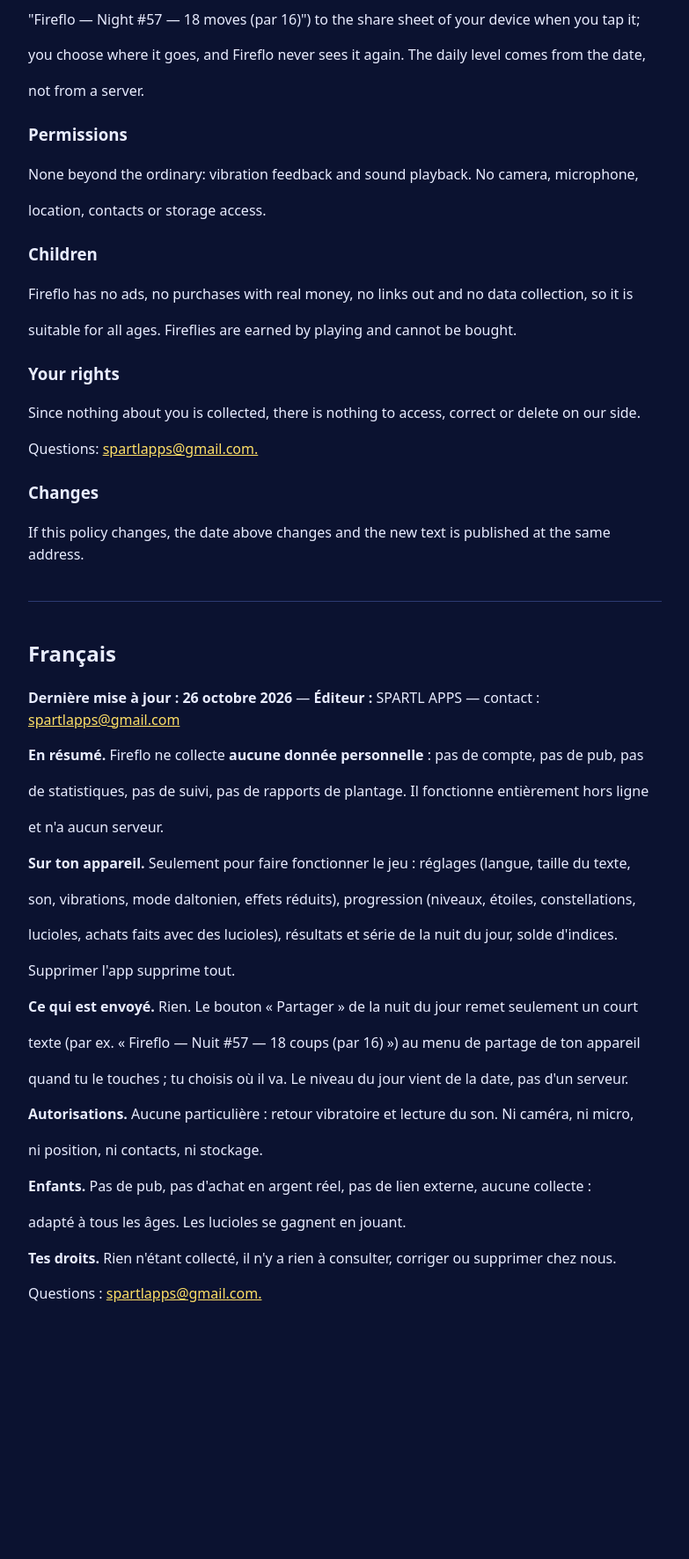
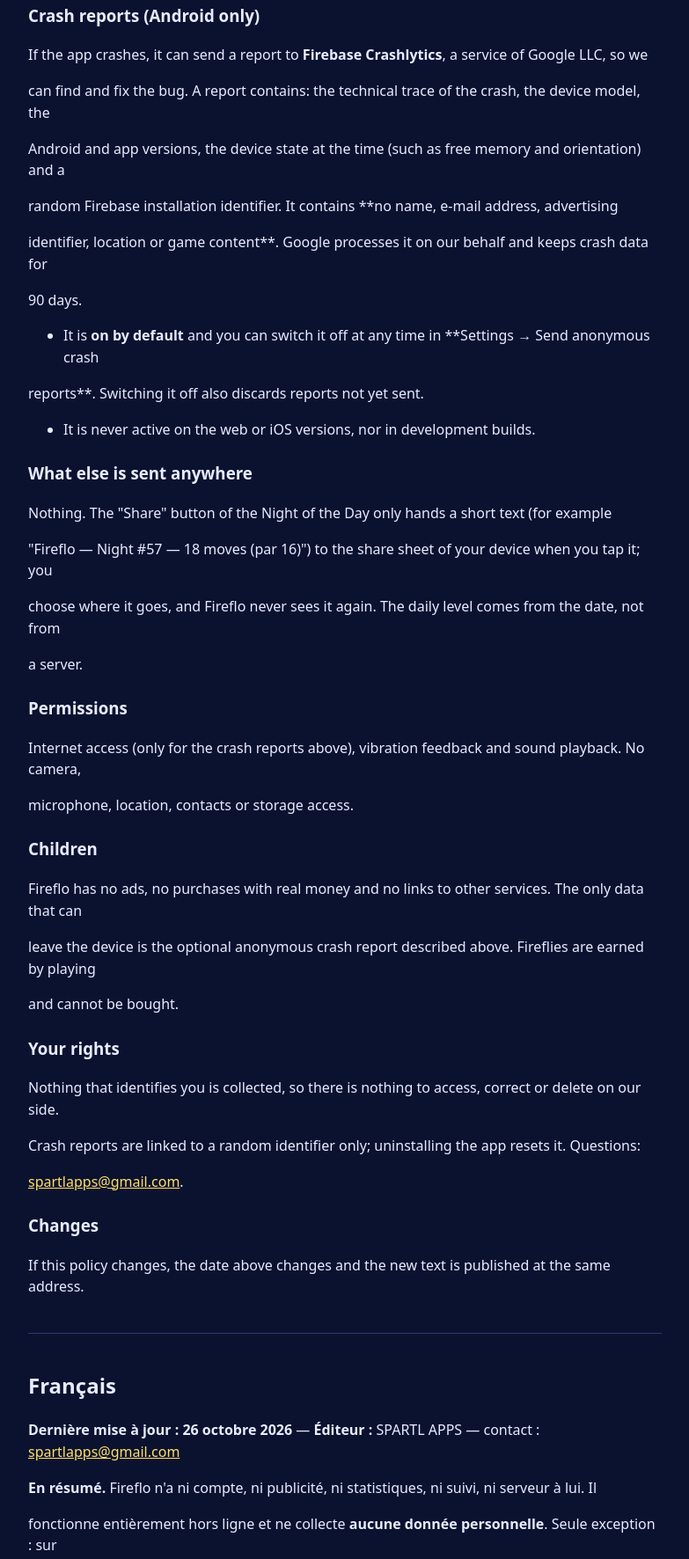
Before and after one commit to dhikricontact/fireflo-privacy, a plain HTML site: page index.html in a window 1280 px wide. Shown: the part 689-2461 px from the top of the page at 88% size, without its empty margins (248-1031 px from the left). Before the commit the page ends 2204 px from the top, so only its background shows below. Drawn offline with Linux system fonts and the light colour scheme.

Commit message:
Privacy policy: optional anonymous crash reports (Firebase Crashlytics, Android)

```diff
--- a/index.html
+++ b/index.html
@@ -16,47 +16,77 @@
 <h2 id="en">English</h2>
 <p><strong>Last updated: 26 October 2026</strong> — <strong>Publisher:</strong> SPARTL APPS — contact: <a href="mailto:spartlapps@gmail.com">spartlapps@gmail.com</a></p>
 <h3>In short</h3>
-<p>Fireflo collects <strong>no personal data</strong>. No account, no ads, no analytics, no tracking, no crash</p>
-<p>reporting. It works fully offline and has no server.</p>
+<p>Fireflo has no account, no ads, no analytics and no tracking, and no server of its own. It works</p>
+<p>fully offline and collects <strong>no personal data</strong>. The only exception: on <strong>Android</strong>, anonymous</p>
+<p><strong>crash reports</strong> are sent to Firebase Crashlytics (Google) so that bugs can be fixed. You can turn</p>
+<p>them off at any time in Settings.</p>
 <h3>What is stored on your device</h3>
 <p>Only on your device, to make the game work: your settings (language, text size, sound,</p>
-<p>vibration, colour-blind mode, reduced effects), your progress (levels, stars, constellations,</p>
-<p>fireflies, purchases made with fireflies), your daily-night results and streak, and your hint</p>
-<p>balance. Deleting the app deletes all of it.</p>
-<h3>What is sent anywhere</h3>
-<p>Nothing. The &quot;Share&quot; button on the Night of the Day only hands a short text (for example</p>
-<p>&quot;Fireflo — Night #57 — 18 moves (par 16)&quot;) to the share sheet of your device when you tap it;</p>
-<p>you choose where it goes, and Fireflo never sees it again. The daily level comes from the date,</p>
-<p>not from a server.</p>
+<p>vibration, colour-blind mode, reduced effects, crash-report choice), your progress (levels, stars,</p>
+<p>constellations, fireflies, purchases made with fireflies), your daily-night results and streak, and</p>
+<p>your hint balance. Deleting the app deletes all of it.</p>
+<h3>Crash reports (Android only)</h3>
+<p>If the app crashes, it can send a report to <strong>Firebase Crashlytics</strong>, a service of Google LLC, so we</p>
+<p>can find and fix the bug. A report contains: the technical trace of the crash, the device model, the</p>
+<p>Android and app versions, the device state at the time (such as free memory and orientation) and a</p>
+<p>random Firebase installation identifier. It contains **no name, e-mail address, advertising</p>
+<p>identifier, location or game content**. Google processes it on our behalf and keeps crash data for</p>
+<p>90 days.</p>
+<ul>
+<li>It is <strong>on by default</strong> and you can switch it off at any time in **Settings → Send anonymous crash</li>
+</ul>
+<p>  reports**. Switching it off also discards reports not yet sent.</p>
+<ul>
+<li>It is never active on the web or iOS versions, nor in development builds.</li>
+</ul>
+<h3>What else is sent anywhere</h3>
+<p>Nothing. The &quot;Share&quot; button of the Night of the Day only hands a short text (for example</p>
+<p>&quot;Fireflo — Night #57 — 18 moves (par 16)&quot;) to the share sheet of your device when you tap it; you</p>
+<p>choose where it goes, and Fireflo never sees it again. The daily level comes from the date, not from</p>
+<p>a server.</p>
 <h3>Permissions</h3>
-<p>None beyond the ordinary: vibration feedback and sound playback. No camera, microphone,</p>
-<p>location, contacts or storage access.</p>
+<p>Internet access (only for the crash reports above), vibration feedback and sound playback. No camera,</p>
+<p>microphone, location, contacts or storage access.</p>
 <h3>Children</h3>
-<p>Fireflo has no ads, no purchases with real money, no links out and no data collection, so it is</p>
-<p>suitable for all ages. Fireflies are earned by playing and cannot be bought.</p>
+<p>Fireflo has no ads, no purchases with real money and no links to other services. The only data that can</p>
+<p>leave the device is the optional anonymous crash report described above. Fireflies are earned by playing</p>
+<p>and cannot be bought.</p>
 <h3>Your rights</h3>
-<p>Since nothing about you is collected, there is nothing to access, correct or delete on our side.</p>
-<p>Questions: <a href="mailto:spartlapps@gmail.com.">spartlapps@gmail.com.</a></p>
+<p>Nothing that identifies you is collected, so there is nothing to access, correct or delete on our side.</p>
+<p>Crash reports are linked to a random identifier only; uninstalling the app resets it. Questions:</p>
+<p><a href="mailto:spartlapps@gmail.com">spartlapps@gmail.com</a>.</p>
 <h3>Changes</h3>
 <p>If this policy changes, the date above changes and the new text is published at the same address.</p>
 <hr>
 <h2 id="fr">Français</h2>
 <p><strong>Dernière mise à jour : 26 octobre 2026</strong> — <strong>Éditeur :</strong> SPARTL APPS — contact : <a href="mailto:spartlapps@gmail.com">spartlapps@gmail.com</a></p>
-<p><strong>En résumé.</strong> Fireflo ne collecte <strong>aucune donnée personnelle</strong> : pas de compte, pas de pub, pas</p>
-<p>de statistiques, pas de suivi, pas de rapports de plantage. Il fonctionne entièrement hors ligne</p>
-<p>et n&#x27;a aucun serveur.</p>
-<p><strong>Sur ton appareil.</strong> Seulement pour faire fonctionner le jeu : réglages (langue, taille du texte,</p>
-<p>son, vibrations, mode daltonien, effets réduits), progression (niveaux, étoiles, constellations,</p>
-<p>lucioles, achats faits avec des lucioles), résultats et série de la nuit du jour, solde d&#x27;indices.</p>
-<p>Supprimer l&#x27;app supprime tout.</p>
-<p><strong>Ce qui est envoyé.</strong> Rien. Le bouton « Partager » de la nuit du jour remet seulement un court</p>
-<p>texte (par ex. « Fireflo — Nuit #57 — 18 coups (par 16) ») au menu de partage de ton appareil</p>
-<p>quand tu le touches ; tu choisis où il va. Le niveau du jour vient de la date, pas d&#x27;un serveur.</p>
-<p><strong>Autorisations.</strong> Aucune particulière : retour vibratoire et lecture du son. Ni caméra, ni micro,</p>
-<p>ni position, ni contacts, ni stockage.</p>
-<p><strong>Enfants.</strong> Pas de pub, pas d&#x27;achat en argent réel, pas de lien externe, aucune collecte :</p>
-<p>adapté à tous les âges. Les lucioles se gagnent en jouant.</p>
-<p><strong>Tes droits.</strong> Rien n&#x27;étant collecté, il n&#x27;y a rien à consulter, corriger ou supprimer chez nous.</p>
-<p>Questions : <a href="mailto:spartlapps@gmail.com.">spartlapps@gmail.com.</a></p>
+<p><strong>En résumé.</strong> Fireflo n&#x27;a ni compte, ni publicité, ni statistiques, ni suivi, ni serveur à lui. Il</p>
+<p>fonctionne entièrement hors ligne et ne collecte <strong>aucune donnée personnelle</strong>. Seule exception : sur</p>
+<p><strong>Android</strong>, des <strong>rapports de plantage</strong> anonymes sont envoyés à Firebase Crashlytics (Google) pour</p>
+<p>corriger les bugs. Tu peux les désactiver à tout moment dans les réglages.</p>
+<p><strong>Sur ton appareil.</strong> Seulement pour faire fonctionner le jeu : réglages (langue, taille du texte, son,</p>
+<p>vibrations, mode daltonien, effets réduits, choix des rapports de plantage), progression (niveaux, étoiles,</p>
+<p>constellations, lucioles, achats faits avec des lucioles), résultats et série de la nuit du jour, solde</p>
+<p>d&#x27;indices. Supprimer l&#x27;app supprime tout.</p>
+<p><strong>Rapports de plantage (Android seulement).</strong> Si l&#x27;app plante, elle peut envoyer un rapport à **Firebase</p>
+<p>Crashlytics**, un service de Google LLC, pour que nous trouvions et corrigions le bug. Un rapport contient :</p>
+<p>la trace technique du plantage, le modèle de l&#x27;appareil, les versions d&#x27;Android et de l&#x27;app, l&#x27;état de</p>
+<p>l&#x27;appareil à ce moment (mémoire libre, orientation) et un identifiant d&#x27;installation Firebase aléatoire. Il ne</p>
+<p>contient <strong>ni nom, ni e-mail, ni identifiant publicitaire, ni position, ni contenu de jeu</strong>. Google le traite</p>
+<p>pour notre compte et conserve les données de plantage 90 jours.</p>
+<p>Ces rapports sont <strong>activés par défaut</strong> ; tu peux les couper à tout moment dans **Réglages → Envoyer des</p>
+<p>rapports de plantage anonymes** (cela efface aussi les rapports pas encore envoyés). Ils ne sont jamais actifs</p>
+<p>sur le web ni sur iOS, ni dans les versions de développement.</p>
+<p><strong>Ce qui est envoyé d&#x27;autre.</strong> Rien. Le bouton « Partager » de la nuit du jour remet seulement un court</p>
+<p>texte (par ex. « Fireflo — Nuit #57 — 18 coups (par 16) ») au menu de partage de ton appareil quand tu le</p>
+<p>touches ; tu choisis où il va. Le niveau du jour vient de la date, pas d&#x27;un serveur.</p>
+<p><strong>Autorisations.</strong> Accès à Internet (uniquement pour les rapports de plantage), retour vibratoire et lecture du</p>
+<p>son. Ni caméra, ni micro, ni position, ni contacts, ni stockage.</p>
+<p><strong>Enfants.</strong> Pas de pub, pas d&#x27;achat en argent réel, pas de lien vers d&#x27;autres services. La seule donnée qui</p>
+<p>peut quitter l&#x27;appareil est le rapport de plantage anonyme facultatif décrit ci-dessus. Les lucioles se</p>
+<p>gagnent en jouant.</p>
+<p><strong>Tes droits.</strong> Rien qui t&#x27;identifie n&#x27;étant collecté, il n&#x27;y a rien à consulter, corriger ou supprimer chez</p>
+<p>nous. Les rapports ne sont liés qu&#x27;à un identifiant aléatoire ; désinstaller l&#x27;app le réinitialise.</p>
+<p>Questions : <a href="mailto:spartlapps@gmail.com">spartlapps@gmail.com</a>.</p>
 </body>
 </html>
```
